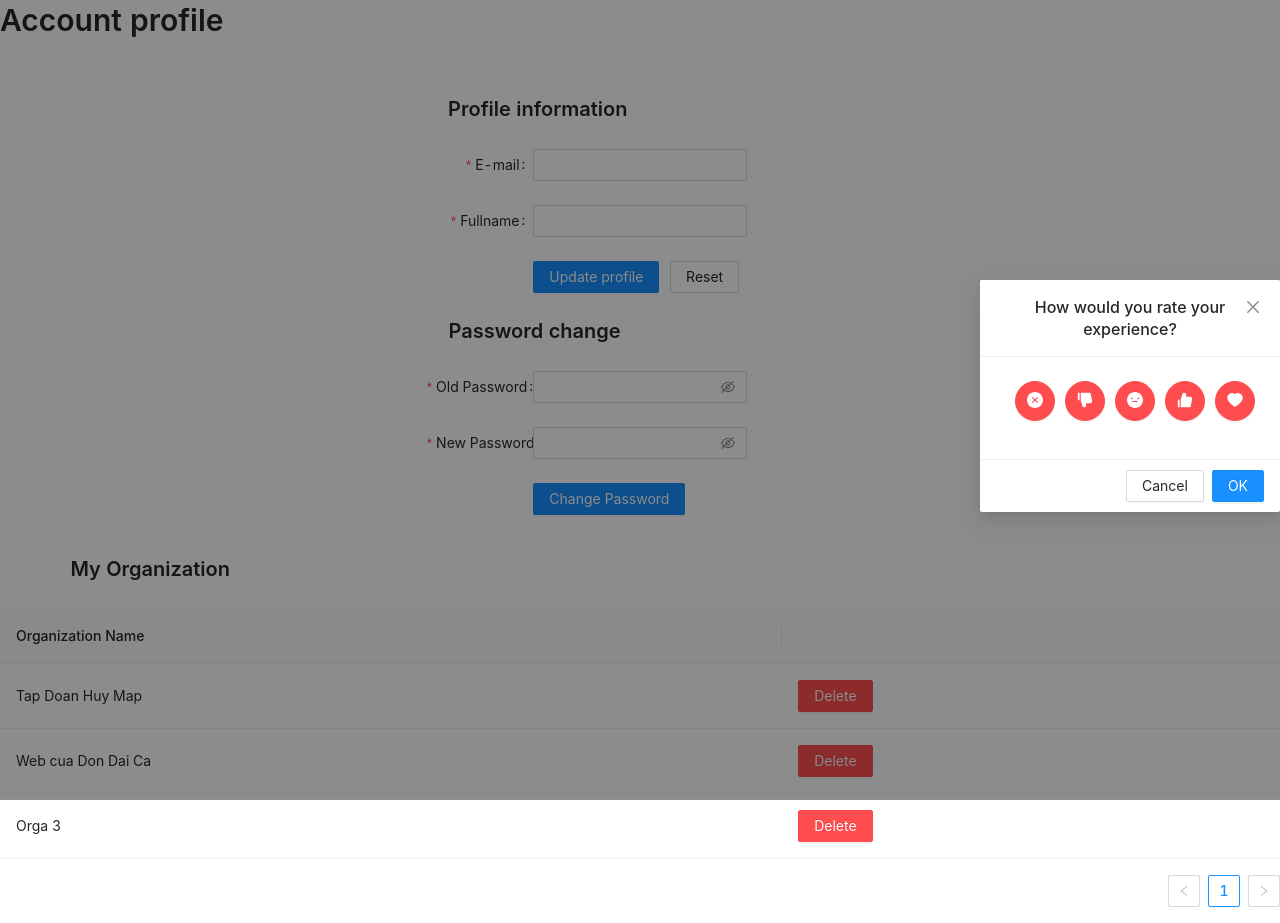
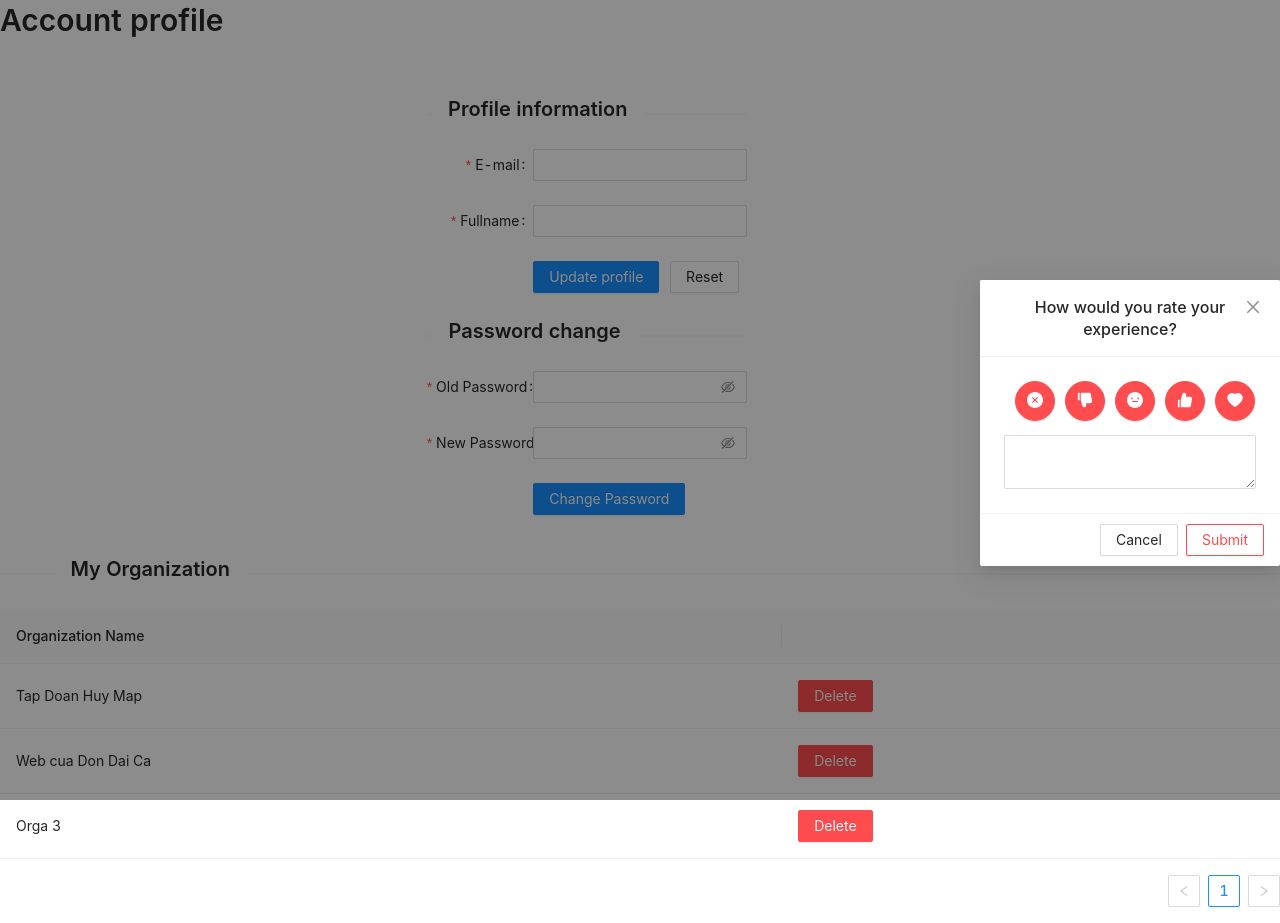
Before and after one commit to huylm1604/account-profile, a React (Create React App) app: page / in a window 1280 px wide. Both pictures are taken after a click on the button "Feedback". Built offline with nearby package versions, Linux system fonts and the light colour scheme.

Commit message:
add comment section

```diff
--- a/src/App.js
+++ b/src/App.js
@@ -15,6 +15,7 @@ import {
 
 import { FireFilled, LikeFilled, DislikeFilled, HeartFilled, MehFilled, CloseCircleFilled } from "@ant-design/icons";
 import { useState } from "react";
+import TextArea from "antd/lib/input/TextArea";
 
 const { Title } = Typography;
 // dataSource dummie data
@@ -69,7 +70,8 @@ function App() {
     }
   };
 
-  const [visible, setVisible] = useState(false);
+  const [modalVisible, setModalVisible] = useState(false);
+  const [feedbackFormVisible, setFeedbackFormVisible] = useState(false);
   return (
     <div>
 
@@ -86,7 +88,7 @@ function App() {
           marginRight: "-42px"
         }}
         size="large"
-        onClick={() => setVisible(true)}
+        onClick={() => setModalVisible(true)}
       >
         <FireFilled rotate="90" />
         Feedback
@@ -99,11 +101,12 @@ function App() {
       <Modal
         title="How would you rate your experience?"
         style={{ right: 0, position: "absolute", top: "35%", textAlign:"center" }}
-        visible={visible}
+        visible={modalVisible}
         width= '300px'
-        height= '50px'
-        onOk={() => setVisible(false)}
-        onCancel={() => setVisible(false)}
+        onOk={() => setModalVisible(false)}
+        onCancel={() => setModalVisible(false)}
+        okText="Submit"
+        okType= "danger"
       >
         <p>
           <Tooltip placement="bottom" title="Hate">
@@ -133,6 +136,9 @@ function App() {
           </Tooltip>
 
         </p>
+        <TextArea visible={feedbackFormVisible} onLoad={() => setFeedbackFormVisible(false)} >
+        abc
+        </TextArea>
       </Modal>
 
       {/* End Feedback Modal */}
```
